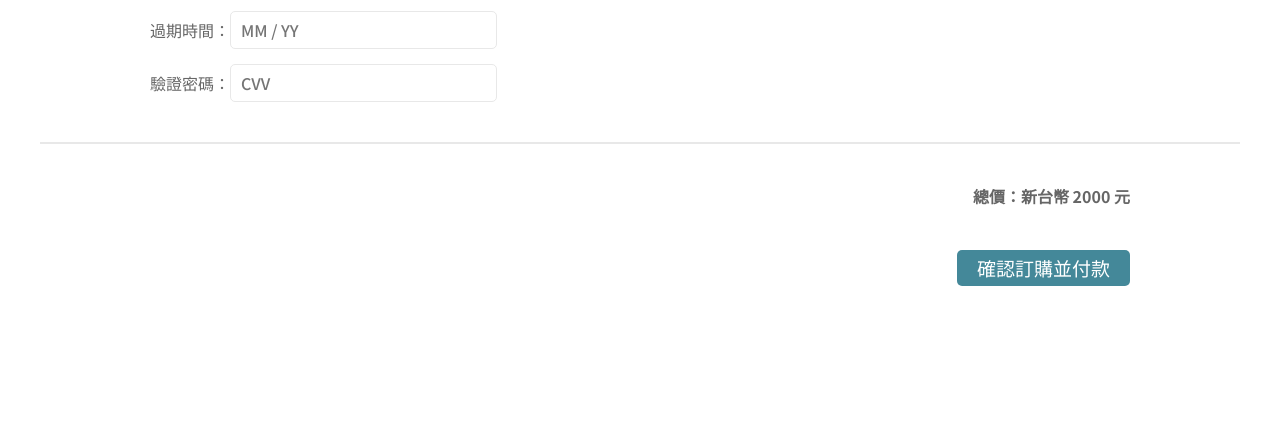
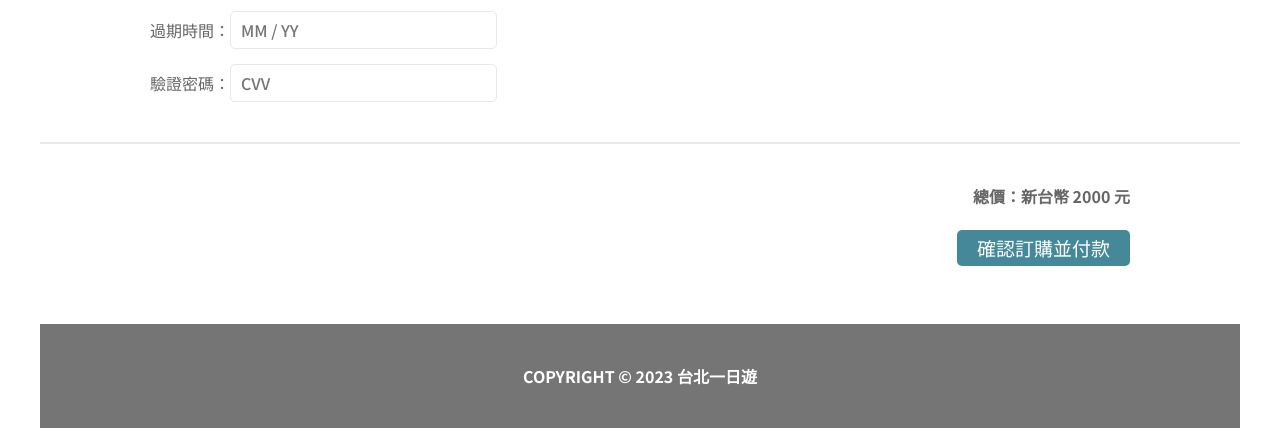
Before and after one commit to nihclil/taipei-day-trip, a Flask app: page /booking in a window 1280 px wide. Shown: the part 844-1272 px from the top of the page. Before the commit the page ends 1130 px from the top, so only its background shows below. Run offline with Flask 3, Linux system fonts and the light colour scheme.

Commit message:
add footer

```diff
--- a/static/booking.css
+++ b/static/booking.css
@@ -226,5 +226,26 @@ main {
   width: 173px;
   height: 36px;
   border: transparent;
-  margin-top: 42px;
+  margin-top: 22px;
 }
+
+footer {
+  margin-top: 40px;
+  box-sizing: border-box;
+  height: 104px;
+  background-color: #757575;
+  display: flex;
+  align-items: center;
+  justify-content: center;
+}
+
+.footer__word {
+  text-align: center;
+  margin: 40px auto;
+  width: 234px;
+  height: 24px;
+  font-family: Noto Sans TC;
+  font-weight: 700;
+  font-size: 16px;
+  color: #ffffff;
+}
--- a/templates/booking.html
+++ b/templates/booking.html
@@ -129,6 +129,8 @@
         <p class="confirm__price">總價：新台幣 2000 元</p>
         <button class="confirm__button">確認訂購並付款</button>
       </div>
+
+      <footer><p class="footer__word">COPYRIGHT © 2023 台北一日遊</p></footer>
     </main>
   </body>
 </html>
```
